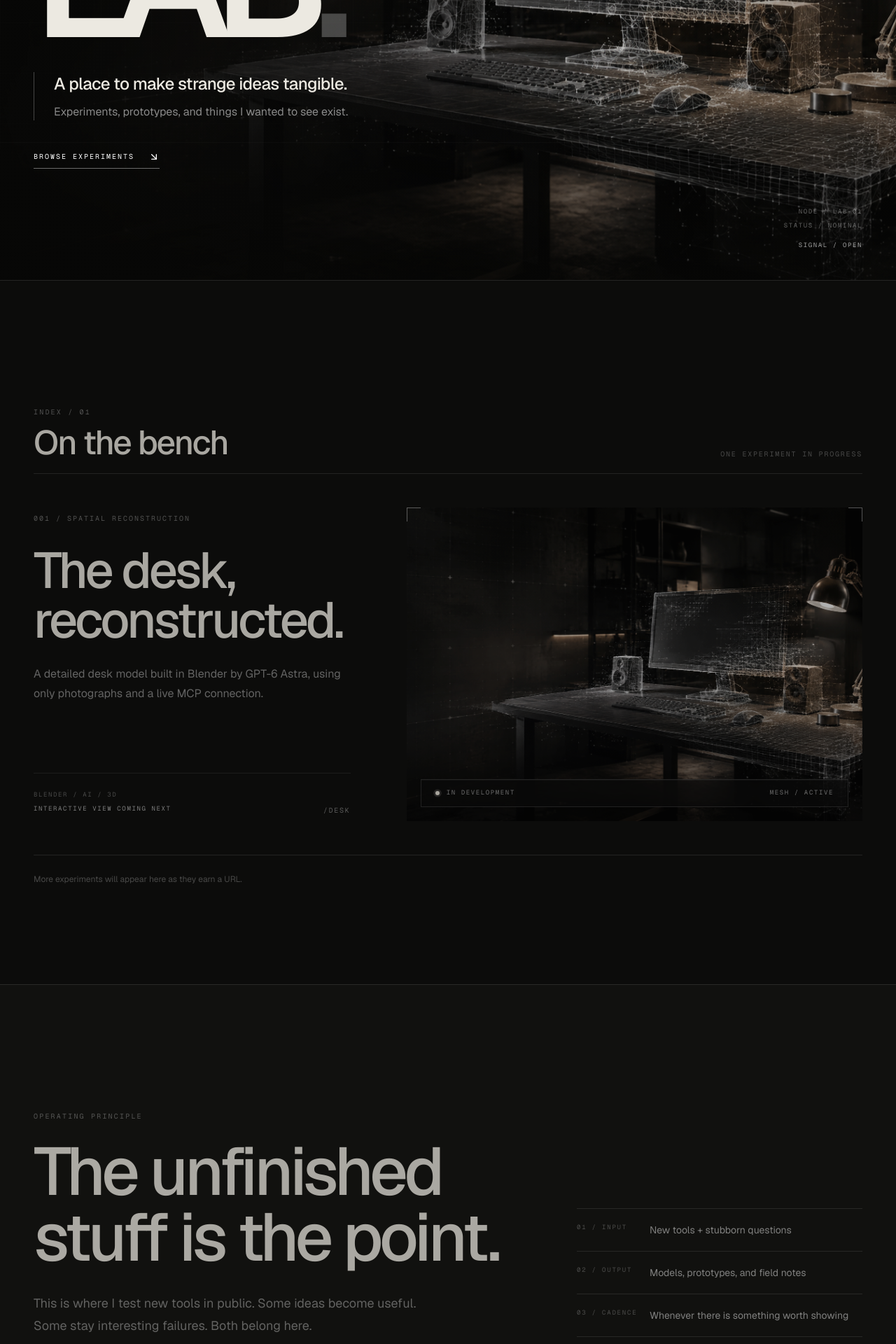
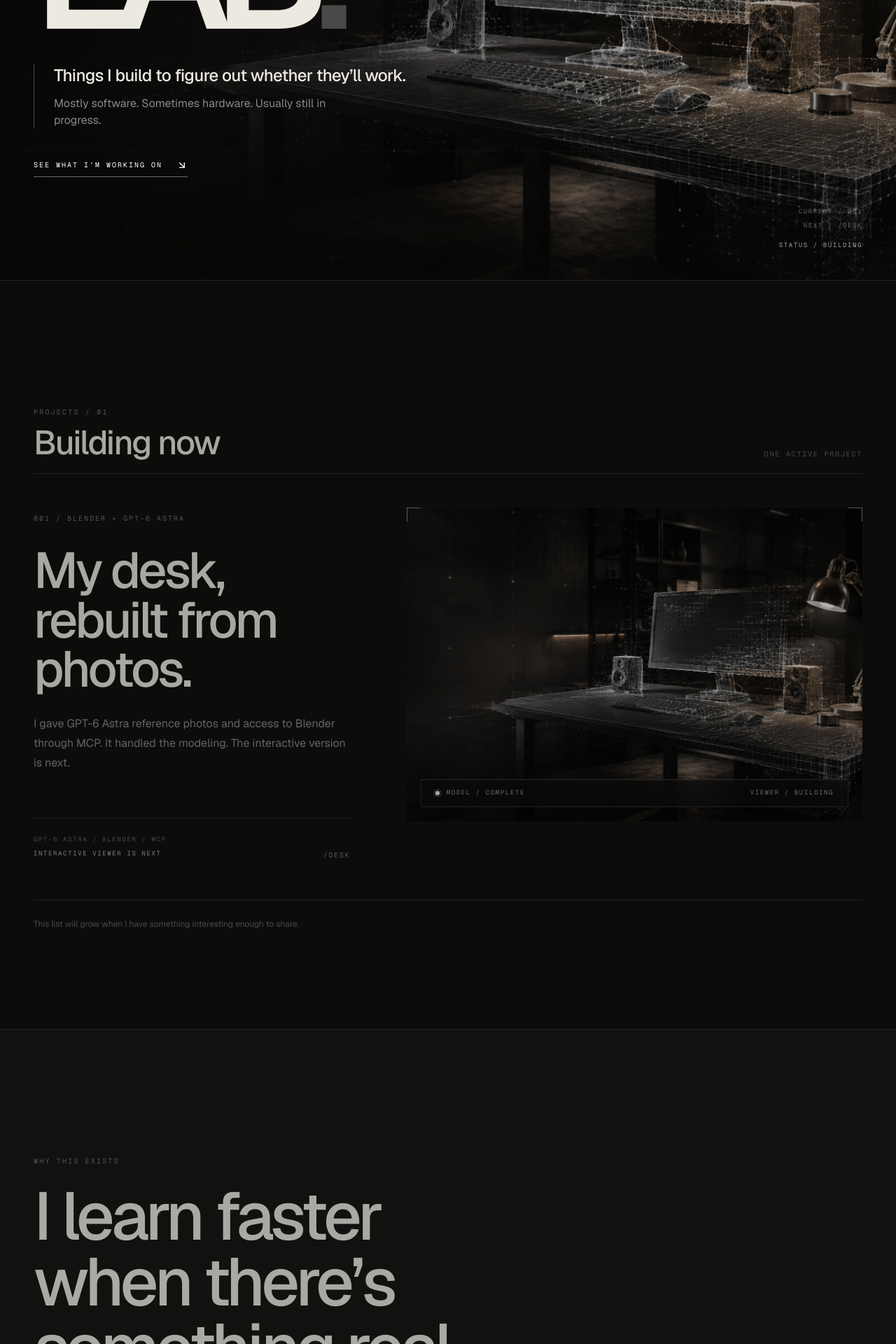
Before and after one commit to smmeyer00/lab-smmeyer-dev, a Next.js app: page / in a window 1280 px wide. Shown: the part 400-2320 px from the top of the page at 70% size. Built offline with nearby package versions, Linux system fonts and the light colour scheme.

Commit message:
copy: refine lab landing page voice

```diff
--- a/app/layout.tsx
+++ b/app/layout.tsx
@@ -15,7 +15,7 @@ const geistMono = Geist_Mono({
 export const metadata: Metadata = {
   title: "Lab — SM Meyer",
   description:
-    "A collection of experiments, prototypes, and things SM Meyer wanted to see exist.",
+    "Small experiments, prototypes, and unfinished ideas by SM Meyer.",
 };
 
 export default function RootLayout({ children }: LayoutProps<"/">) {
--- a/app/page.tsx
+++ b/app/page.tsx
@@ -4,9 +4,9 @@ import { ArrowDownRight, ArrowUpRight } from "lucide-react";
 import labHero from "@/public/lab-hero.png";
 
 const buildNotes = [
-  ["Input", "New tools + stubborn questions"],
-  ["Output", "Models, prototypes, and field notes"],
-  ["Cadence", "Whenever there is something worth showing"],
+  ["Input", "A tool or idea I can’t leave alone"],
+  ["Rule", "Make something real with it"],
+  ["Output", "Share the result, rough edges included"],
 ];
 
 export default function Home() {
@@ -26,7 +26,7 @@ export default function Home() {
               href="#experiments"
               className="hidden transition-colors hover:text-white focus-visible:outline-none focus-visible:ring-2 focus-visible:ring-white/70 sm:block"
             >
-              Experiments
+              Projects
             </a>
             <a
               href="https://smmeyer.dev"
@@ -61,7 +61,7 @@ export default function Home() {
           <div className="w-full max-w-4xl">
             <div className="hero-enter flex items-center gap-3 font-mono text-[10px] uppercase tracking-[0.22em] text-white/55">
               <span className="signal-dot size-1.5 rounded-full bg-[#e7e3d8]" />
-              Personal research space
+              Personal experiments
               <span className="h-px w-12 bg-white/25" />
               Est. 2026
             </div>
@@ -75,10 +75,10 @@ export default function Home() {
 
             <div className="hero-enter hero-delay-2 mt-10 max-w-xl border-l border-white/25 pl-5 sm:mt-12 sm:pl-7">
               <p className="text-xl font-medium leading-snug tracking-[-0.025em] text-[#ece9e1] sm:text-2xl">
-                A place to make strange ideas tangible.
+                Things I build to figure out whether they’ll work.
               </p>
               <p className="mt-3 max-w-md text-sm leading-6 text-white/52 sm:text-base">
-                Experiments, prototypes, and things I wanted to see exist.
+                Mostly software. Sometimes hardware. Usually still in progress.
               </p>
             </div>
 
@@ -86,7 +86,7 @@ export default function Home() {
               href="#experiments"
               className="hero-enter hero-delay-3 group mt-9 inline-flex items-center gap-5 border-b border-white/40 pb-2 font-mono text-[10px] uppercase tracking-[0.2em] text-white transition-colors hover:border-white hover:text-white/70 focus-visible:outline-none focus-visible:ring-2 focus-visible:ring-white/70 sm:mt-11"
             >
-              Browse experiments
+              See what I’m working on
               <ArrowDownRight
                 aria-hidden="true"
                 className="size-4 transition-transform duration-300 group-hover:translate-x-1 group-hover:translate-y-1"
@@ -96,9 +96,9 @@ export default function Home() {
         </div>
 
         <div className="absolute bottom-10 right-5 z-10 hidden text-right font-mono text-[9px] uppercase leading-5 tracking-[0.18em] text-white/35 sm:block sm:right-8 lg:right-12">
-          <p>Node / LAB-01</p>
-          <p>Status / nominal</p>
-          <p className="mt-2 text-white/60">Signal / open</p>
+          <p>Current / 001</p>
+          <p>Next / /desk</p>
+          <p className="mt-2 text-white/60">Status / building</p>
         </div>
       </section>
 
@@ -111,17 +111,17 @@ export default function Home() {
           <div className="flex items-end justify-between border-b border-white/14 pb-5">
             <div>
               <p className="font-mono text-[10px] uppercase tracking-[0.22em] text-white/40">
-                Index / 01
+                Projects / 01
               </p>
               <h2
                 id="experiments-title"
                 className="mt-3 text-3xl font-medium tracking-[-0.04em] text-[#e8e5dd] sm:text-5xl"
               >
-                On the bench
+                Building now
               </h2>
             </div>
             <p className="hidden font-mono text-[10px] uppercase tracking-[0.18em] text-white/35 sm:block">
-              One experiment in progress
+              One active project
             </p>
           </div>
 
@@ -129,24 +129,24 @@ export default function Home() {
             <div className="flex flex-col justify-between py-2">
               <div>
                 <div className="flex items-center justify-between font-mono text-[10px] uppercase tracking-[0.2em] text-white/40">
-                  <span>001 / Spatial reconstruction</span>
+                  <span>001 / Blender + GPT-6 Astra</span>
                   <span className="md:hidden">/desk</span>
                 </div>
                 <h3 className="mt-8 max-w-md text-4xl font-medium leading-[0.98] tracking-[-0.05em] text-[#e8e5dd] sm:text-6xl lg:text-7xl">
-                  The desk,
+                  My desk,
                   <br />
-                  reconstructed.
+                  rebuilt from photos.
                 </h3>
                 <p className="mt-7 max-w-md text-sm leading-6 text-white/50 sm:text-base sm:leading-7">
-                  A detailed desk model built in Blender by GPT-6 Astra, using only
-                  photographs and a live MCP connection.
+                  I gave GPT-6 Astra reference photos and access to Blender through
+                  MCP. It handled the modeling. The interactive version is next.
                 </p>
               </div>
 
               <div className="mt-12 flex items-end justify-between border-t border-white/10 pt-5 md:mt-16">
                 <div className="font-mono text-[9px] uppercase leading-5 tracking-[0.18em] text-white/35">
-                  <p>Blender / AI / 3D</p>
-                  <p className="text-white/65">Interactive view coming next</p>
+                  <p>GPT-6 Astra / Blender / MCP</p>
+                  <p className="text-white/65">Interactive viewer is next</p>
                 </div>
                 <span className="hidden font-mono text-[10px] uppercase tracking-[0.18em] text-white/45 md:block">
                   /desk
@@ -168,15 +168,15 @@ export default function Home() {
               <div className="glass-panel absolute bottom-4 left-4 right-4 flex items-center justify-between px-4 py-3 font-mono text-[9px] uppercase tracking-[0.18em] text-white/55 sm:bottom-5 sm:left-5 sm:right-5 sm:px-5">
                 <span className="flex items-center gap-2.5">
                   <span className="signal-dot size-1.5 rounded-full bg-[#e7e3d8]" />
-                  In development
+                  Model / complete
                 </span>
-                <span>Mesh / active</span>
+                <span>Viewer / building</span>
               </div>
             </figure>
           </article>
 
           <p className="mt-6 max-w-sm text-xs leading-5 text-white/35">
-            More experiments will appear here as they earn a URL.
+            This list will grow when I have something interesting enough to share.
           </p>
         </div>
       </section>
@@ -188,17 +188,17 @@ export default function Home() {
         <div className="reveal-on-scroll mx-auto grid max-w-[92rem] gap-16 lg:grid-cols-[1.25fr_0.75fr] lg:gap-24">
           <div>
             <p className="font-mono text-[10px] uppercase tracking-[0.22em] text-white/40">
-              Operating principle
+              Why this exists
             </p>
             <h2
               id="method-title"
               className="mt-6 max-w-4xl text-5xl font-medium leading-[0.98] tracking-[-0.055em] text-[#e8e5dd] sm:text-7xl lg:text-8xl"
             >
-              The unfinished stuff is the point.
+              I learn faster when there’s something real to poke at.
             </h2>
             <p className="mt-8 max-w-xl text-base leading-7 text-white/48 sm:text-lg sm:leading-8">
-              This is where I test new tools in public. Some ideas become useful.
-              Some stay interesting failures. Both belong here.
+              I use this space to learn new tools by building with them. The result
+              doesn’t have to be useful. It does have to teach me something.
             </p>
           </div>
 
@@ -223,10 +223,10 @@ export default function Home() {
         <div className="reveal-on-scroll relative mx-auto flex max-w-[92rem] flex-col items-start justify-between gap-12 sm:flex-row sm:items-end">
           <div>
             <p className="font-mono text-[10px] uppercase tracking-[0.22em] text-white/40">
-              End transmission
+              That’s it for now
             </p>
             <h2 className="mt-5 max-w-3xl text-5xl font-medium leading-[0.98] tracking-[-0.055em] text-[#e8e5dd] sm:text-7xl lg:text-8xl">
-              Something odd is always loading.
+              More when I make something worth sharing.
             </h2>
           </div>
           <a
@@ -245,7 +245,7 @@ export default function Home() {
       <footer className="border-t border-white/10 bg-[#090908] px-5 py-7 sm:px-8 lg:px-12">
         <div className="mx-auto flex max-w-[92rem] items-center justify-between font-mono text-[9px] uppercase tracking-[0.18em] text-white/30">
           <p>© 2026 SM Meyer</p>
-          <p>Built somewhere near the edge</p>
+          <p>No roadmap. That’s the point.</p>
         </div>
       </footer>
     </main>
```
Also changed, not shown: 1 other file (tests, documents, lock files or other folders).
